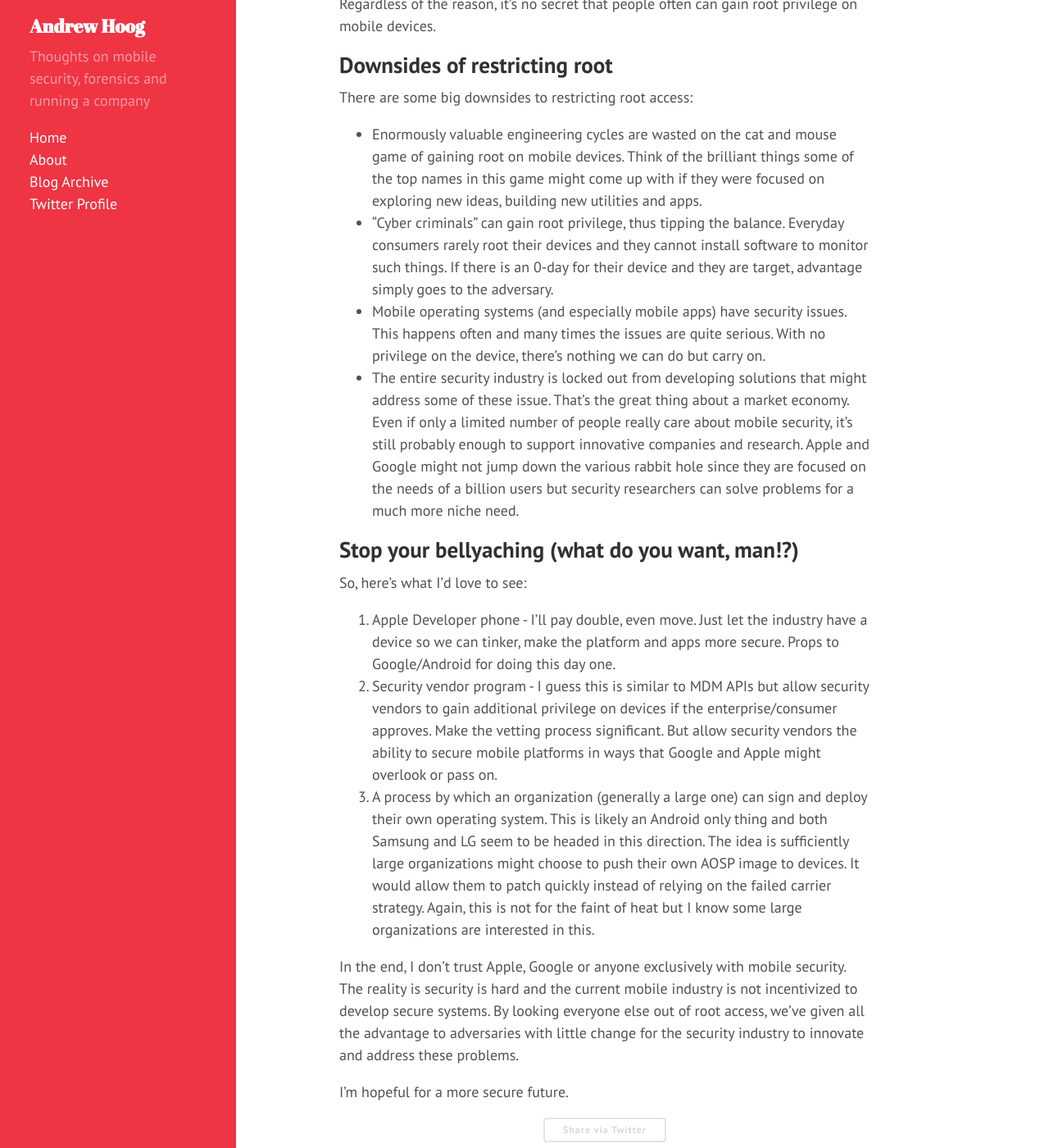
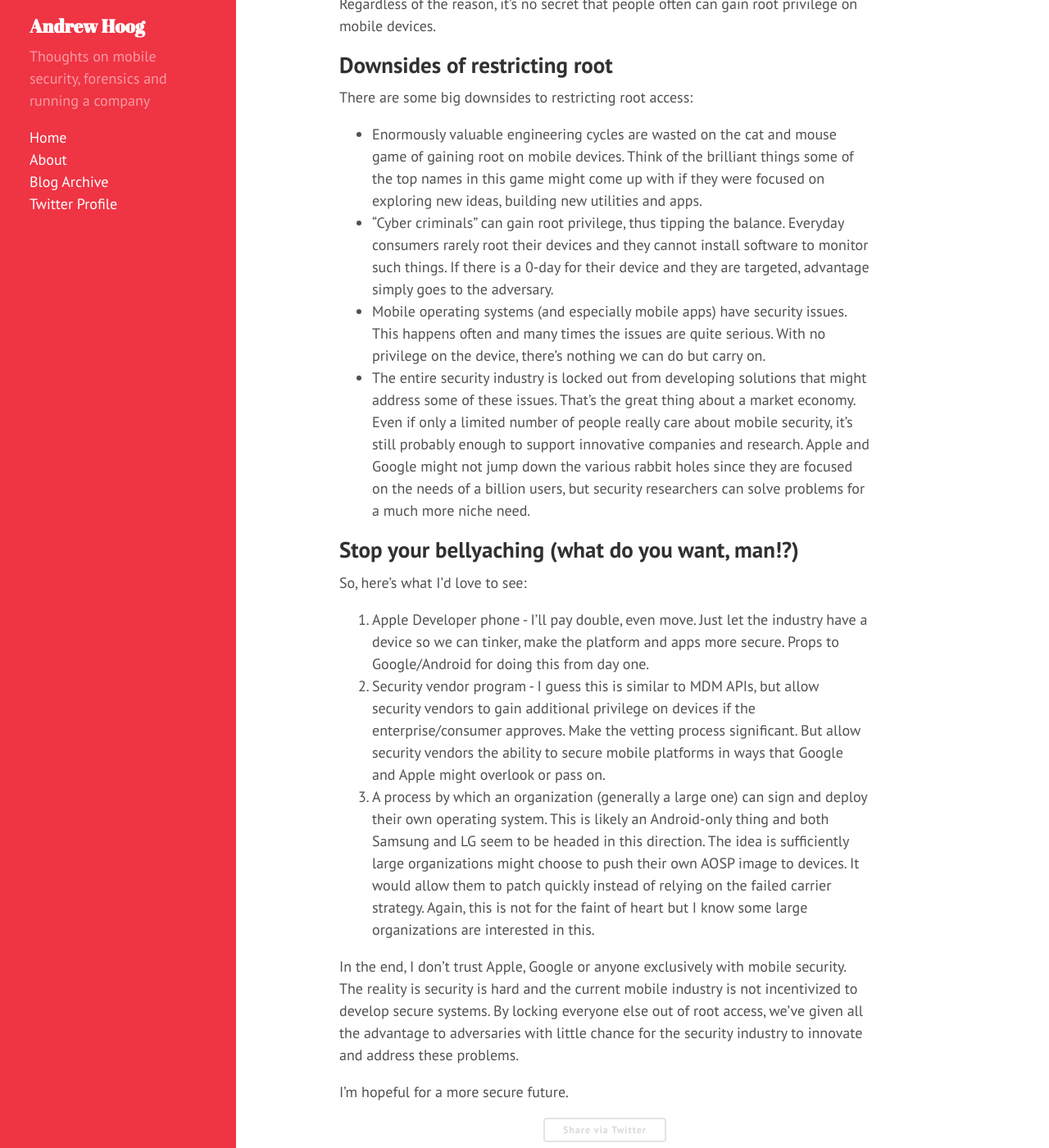
Before and after one commit to ahoog42/ahoog42.github.io, a Jekyll site: the page built from _posts/2014-03-30-why-mobile-should-stop-worrying-learn-love-root.md, in a window 1280 px wide and 1400 px high, scrolled down 1013 px. Shown: the whole window at 82% size. Built offline with Jekyll 4.4.1, drawn with Linux system fonts in a browser that asks for light colours; Markdown is read by kramdown in place of the engine named in the settings; some of the changed text lies outside the part shown.

Commit message:
fixed typos in root blog

```diff
--- a/_posts/2014-03-30-why-mobile-should-stop-worrying-learn-love-root.md
+++ b/_posts/2014-03-30-why-mobile-should-stop-worrying-learn-love-root.md
@@ -27,18 +27,18 @@ Regardless of the reason, it's no secret that people often can gain root privile
 There are some big downsides to restricting root access:
 
 * Enormously valuable engineering cycles are wasted on the cat and mouse game of gaining root on mobile devices.  Think of the brilliant things some of the top names in this game might come up with if they were focused on exploring new ideas, building new utilities and apps.
-* "Cyber criminals" can gain root privilege, thus tipping the balance. Everyday consumers rarely root their devices and they cannot install software to monitor such things. If there is an 0-day for their device and they are target, advantage simply goes to the adversary.
+* "Cyber criminals" can gain root privilege, thus tipping the balance. Everyday consumers rarely root their devices and they cannot install software to monitor such things. If there is a 0-day for their device and they are targeted, advantage simply goes to the adversary.
 * Mobile operating systems (and especially mobile apps) have security issues. This happens often and many times the issues are quite serious.  With no privilege on the device, there's nothing we can do but carry on.
-* The entire security industry is locked out from developing solutions that might address some of these issue.  That's the great thing about a market economy.  Even if only a limited number of people really care about mobile security, it's still probably enough to support innovative companies and research.  Apple and Google might not jump down the various rabbit hole since they are focused on the needs of a billion users but security researchers can solve problems for a much more niche need.
+* The entire security industry is locked out from developing solutions that might address some of these issues.  That's the great thing about a market economy.  Even if only a limited number of people really care about mobile security, it's still probably enough to support innovative companies and research.  Apple and Google might not jump down the various rabbit holes since they are focused on the needs of a billion users, but security researchers can solve problems for a much more niche need.
 
 ## Stop your bellyaching (what do you want, man!?)
 
 So, here's what I'd love to see:
 
-1. Apple Developer phone - I'll pay double, even move.  Just let the industry have a device so we can tinker, make the platform and apps more secure.  Props to Google/Android for doing this day one.
-1. Security vendor program - I guess this is similar to MDM APIs but allow security vendors to gain additional privilege on devices if the enterprise/consumer approves.  Make the vetting process significant.  But allow security vendors the ability to secure mobile platforms in ways that Google and Apple might overlook or pass on.
-1. A process by which an organization (generally a large one) can sign and deploy their own operating system.  This is likely an Android only thing and both Samsung and LG seem to be headed in this direction.  The idea is sufficiently large organizations might choose to push their own AOSP image to devices.  It would allow them to patch quickly instead of relying on the failed carrier strategy.  Again, this is not for the faint of heat but I know some large organizations are interested in this.
+1. Apple Developer phone - I'll pay double, even move.  Just let the industry have a device so we can tinker, make the platform and apps more secure.  Props to Google/Android for doing this from day one.
+1. Security vendor program - I guess this is similar to MDM APIs, but allow security vendors to gain additional privilege on devices if the enterprise/consumer approves.  Make the vetting process significant.  But allow security vendors the ability to secure mobile platforms in ways that Google and Apple might overlook or pass on.
+1. A process by which an organization (generally a large one) can sign and deploy their own operating system.  This is likely an Android-only thing and both Samsung and LG seem to be headed in this direction.  The idea is sufficiently large organizations might choose to push their own AOSP image to devices.  It would allow them to patch quickly instead of relying on the failed carrier strategy.  Again, this is not for the faint of heart but I know some large organizations are interested in this.
 
-In the end, I don't trust Apple, Google or anyone exclusively with mobile security.  The reality is security is hard and the current mobile industry is not incentivized to develop secure systems.  By looking everyone else out of root access, we've given all the advantage to adversaries with little change for the security industry to innovate and address these problems.
+In the end, I don't trust Apple, Google or anyone exclusively with mobile security.  The reality is security is hard and the current mobile industry is not incentivized to develop secure systems.  By locking everyone else out of root access, we've given all the advantage to adversaries with little chance for the security industry to innovate and address these problems.
 
 I'm hopeful for a more secure future.
```
Also changed, not shown: other parts of _posts/2014-03-30-why-mobile-should-stop-worrying-learn-love-root.md (+3 -3 lines).
